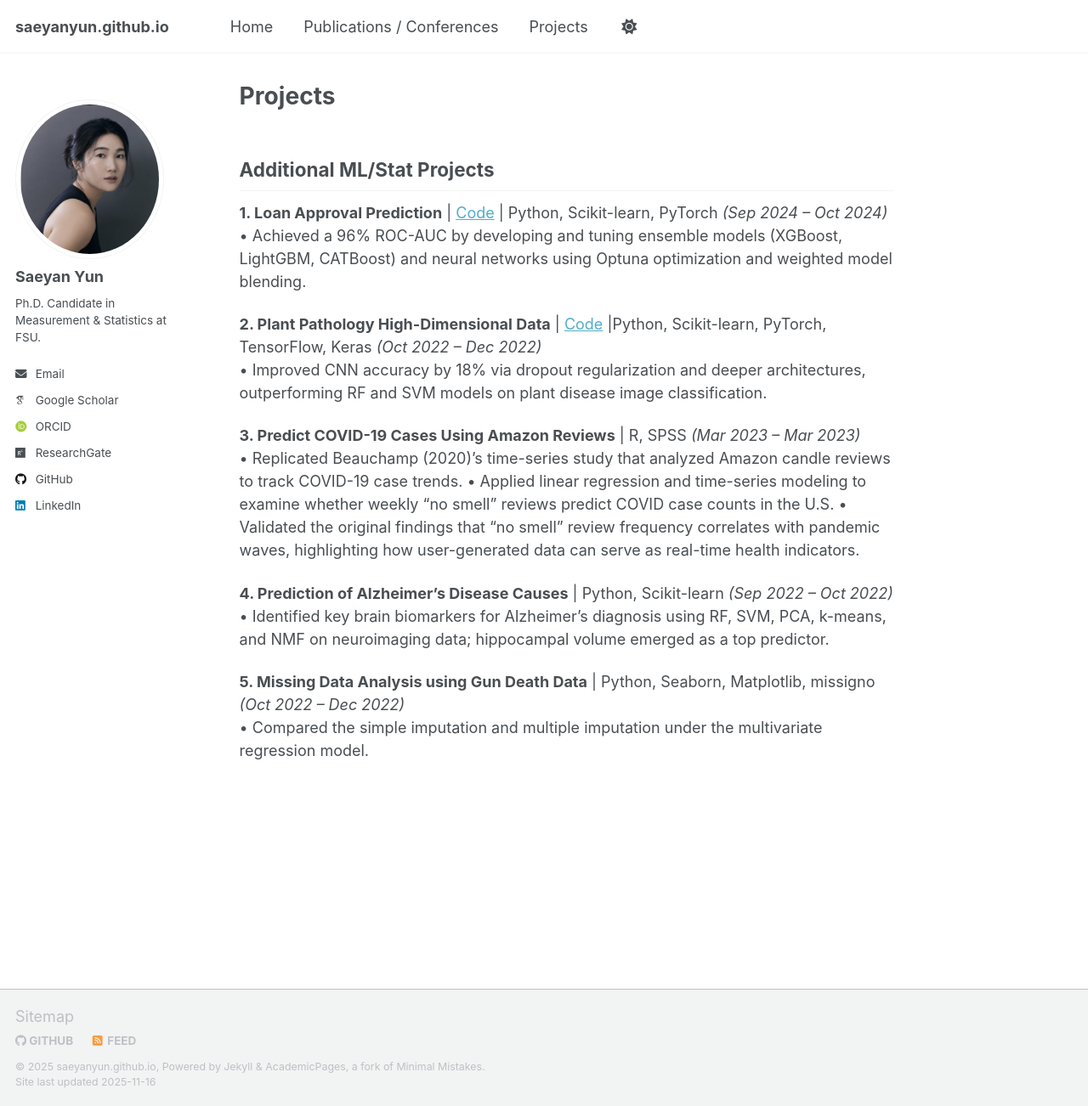
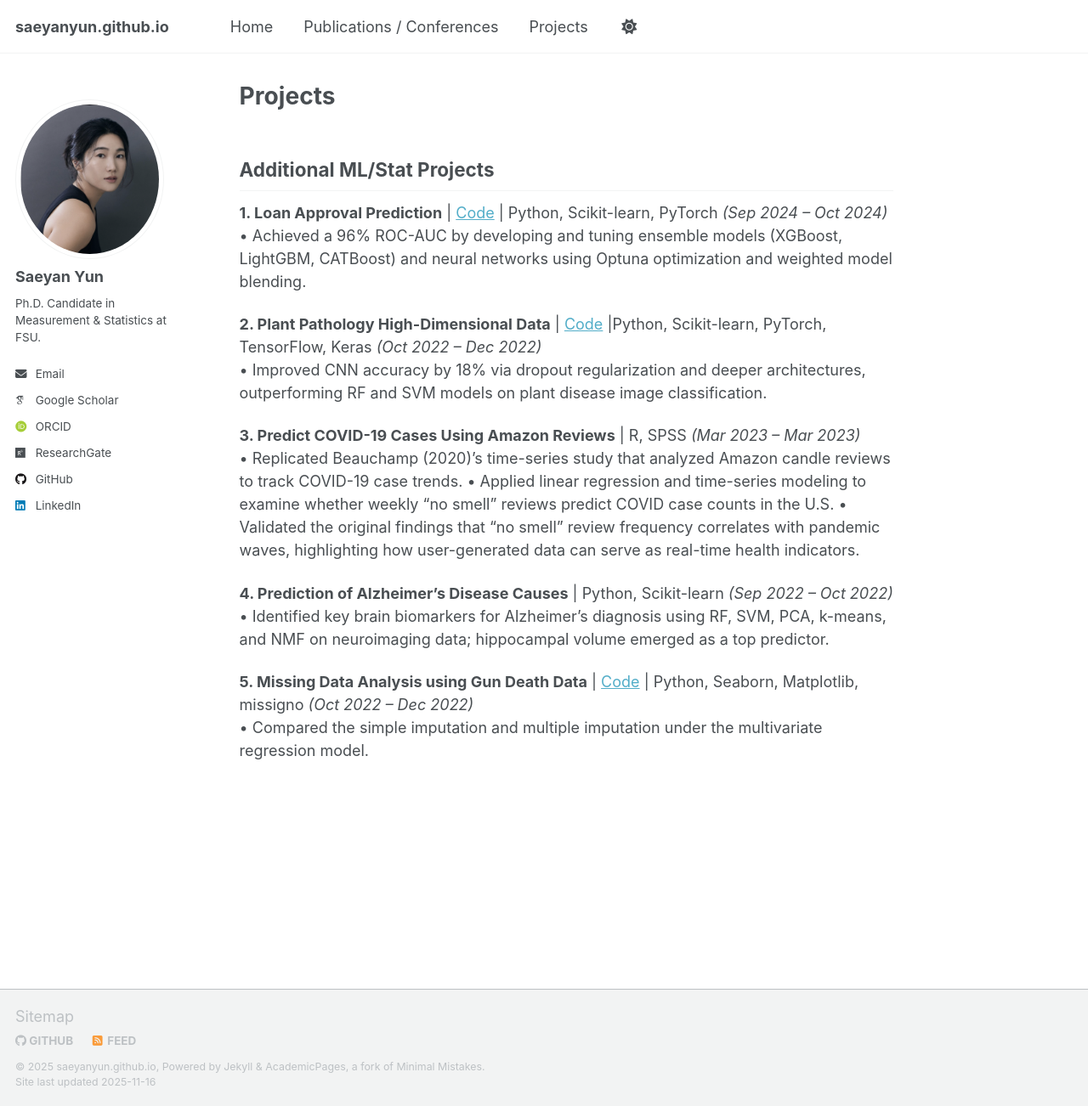
Before and after one commit to saeyanyun/saeyanyun.github.io, a Jekyll site: the page built from _pages/projects.md, in a window 1280 px wide and 1302 px high. Shown: the whole window at 85% size. Built offline with Jekyll 4.4.1, drawn with Linux system fonts in a browser that asks for light colours; some web fonts are replaced; a script that is not in the unit is left out.

Commit message:
Update projects.md

```diff
--- a/_pages/projects.md
+++ b/_pages/projects.md
@@ -21,5 +21,5 @@ author_profile: true
 **4. Prediction of Alzheimer’s Disease Causes** | Python, Scikit-learn *(Sep 2022 – Oct 2022)*
 • Identified key brain biomarkers for Alzheimer’s diagnosis using RF, SVM, PCA, k-means, and NMF on neuroimaging data; hippocampal volume emerged as a top predictor.
 
-**5. Missing Data Analysis using Gun Death Data** | Python, Seaborn, Matplotlib, missigno *(Oct 2022 – Dec 2022)*
+**5. Missing Data Analysis using Gun Death Data** | [Code](https://github.com/saeyanyun/saeyan.missing.data.gun/tree/main) | Python, Seaborn, Matplotlib, missigno *(Oct 2022 – Dec 2022)*
 • Compared the simple imputation and multiple imputation under the multivariate regression model.
```
